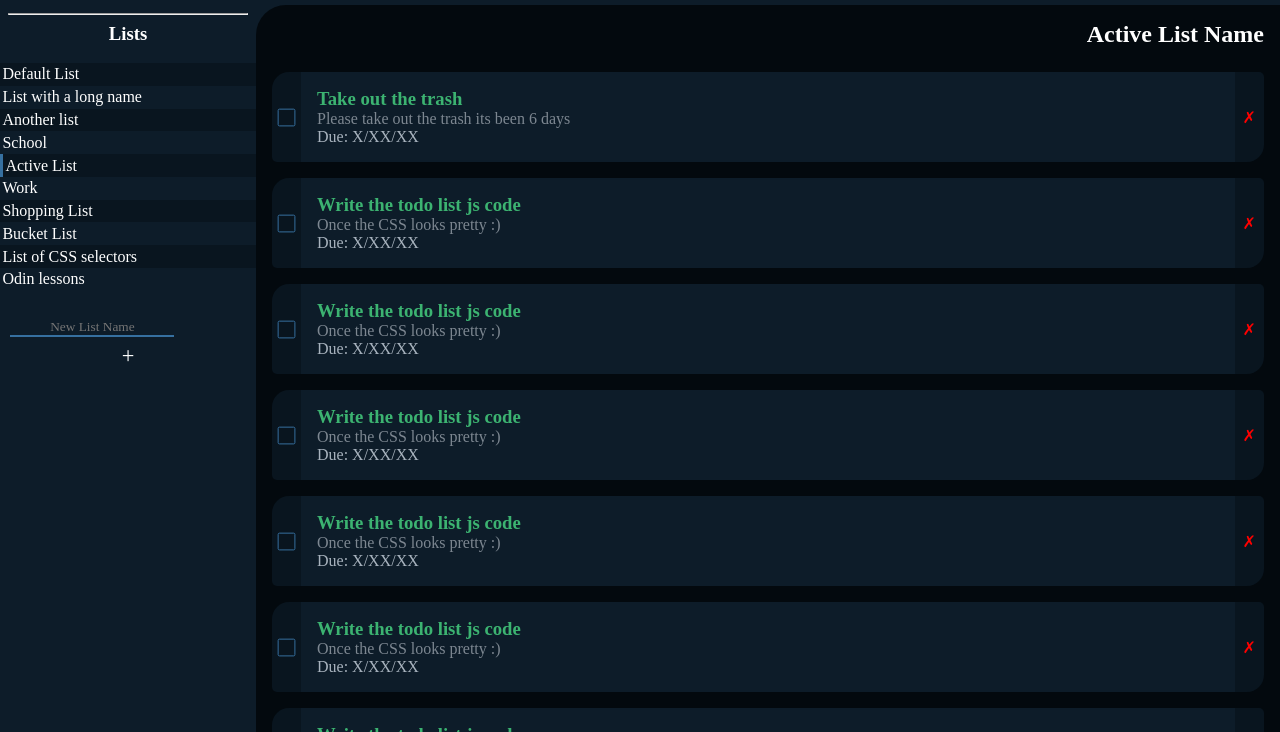
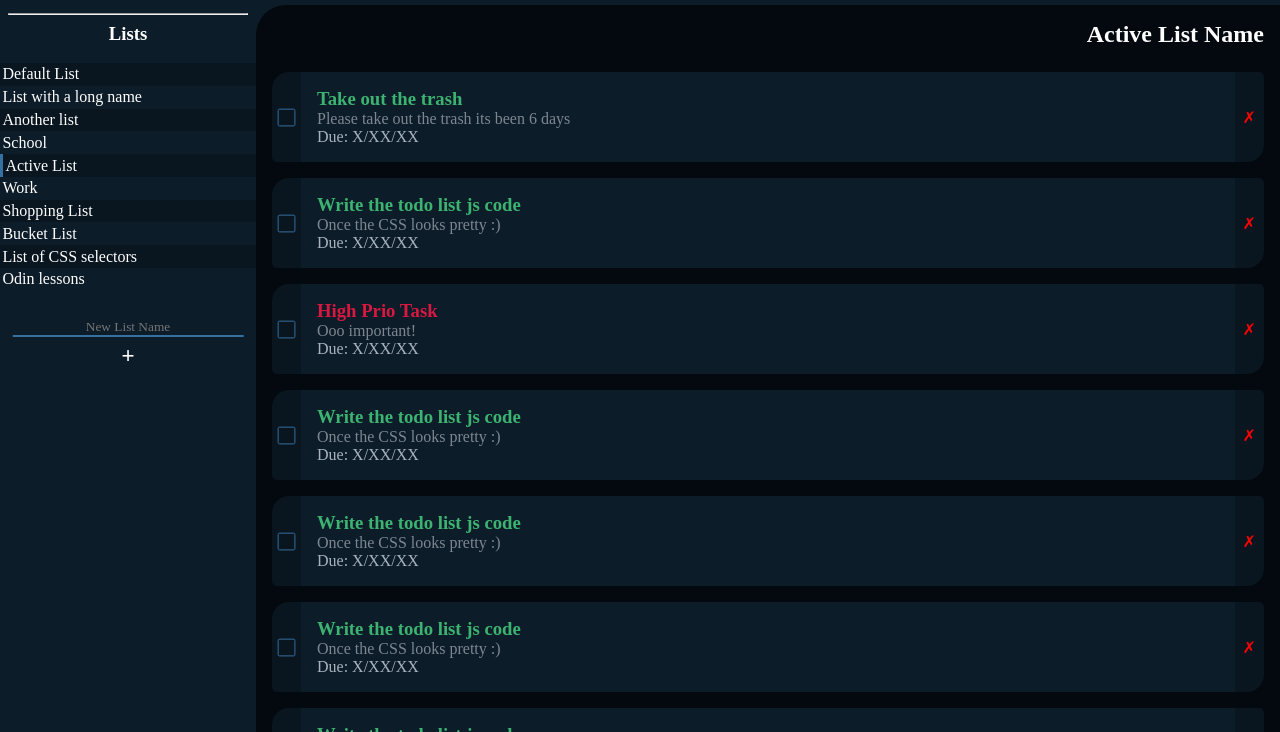
Before and after one commit to antecomp/odin-tasks, a website built with webpack: page dev/static-index.html in a window 1280 px wide. Shown: the part 68-800 px from the top of the page. Built offline with nearby package versions, Linux system fonts and the light colour scheme.

Commit message:
Wrapping up CSS file.

```diff
--- a/dev/static-index.html
+++ b/dev/static-index.html
@@ -34,10 +34,9 @@
                     <!-- Form must have return false to prevent reload -->
                     <form onsubmit="alert(`submitted`); return false">
                         <input placeholder="New List Name" type="text">
+                        <button id="listadd">+</button>
                     </form>
                     </li>
-                    <!-- Maybe make listadd a button inside form that invokes a submit function???-->
-                    <li id="listadd">+</li>
                 </ul>
             </div>
             <div class="main">
@@ -67,13 +66,13 @@
                     <div class="taskright"> ✗ </div>
                 </div>
                 <!------------------------------------------------------->
-                <div class="task">
+                <div class="task priohigh">
                     <div class="taskleft">
                         <input type="checkbox">
                     </div>
                     <div class="taskcenter">
-                        <h3 class="taskname">Write the todo list js code</h3>
-                        <p class="desc">Once the CSS looks pretty :)</p>
+                        <h3 class="taskname">High Prio Task</h3>
+                        <p class="desc">Ooo important!</p>
                         <p class="duedate">Due: X/XX/XX</p>
                     </div>
                     <div class="taskright"> ✗ </div>
--- a/dev/stylesheets/main.css
+++ b/dev/stylesheets/main.css
@@ -11,6 +11,7 @@
     --textc: white;
     --fadedtextc: rgb(125, 135, 145);
     --empc: #3670a0;
+    --hic: rgba(107, 171, 197, 0.555);
 }
 
 body {
@@ -19,7 +20,30 @@ body {
     font-family: Comfortaa;
     /* Prevent I-beam over normal text, looks bad */
     cursor: default;
+    scrollbar-width: thin;
+    scrollbar-color: var(--empc) black;
 }
+
+::-webkit-scrollbar {
+    width: 4px;
+    background-color: #111111;
+}
+
+::-webkit-scrollbar-thumb {
+    color: var(--empc);
+    background-color: var(--empc);
+}
+
+::selection {
+    background: var(--hic);
+    color: black;
+}
+
+  ::-moz-selection {
+    background: var(--hic);
+    color: white;
+ }
+
 
 .container {
     height: 100vh;
@@ -71,15 +95,29 @@ li.active {
     border-left: solid 3px var(--empc);
 }
 
+form {
+    cursor: default;
+}
+
 #listadd {
-    background: var(--bglighter);
+    background: transparent;
     text-align: center;
     font-size: 1.4em;
-    transform: none !important;
+    color: var(--textc);
+    border: none;
+    /* transform: none !important; */
+    position: relative;
+    left: 50%;
+    transform: translateX(-50%);
+    padding-top: 0.5ch;
+    transition: transform ease-in-out 0.2s;
+    cursor: pointer;
+    outline: none;
+    display: block;
 }
 
 #listadd:hover {
-    padding: initial;
+
 }
 
 #listaddname {
@@ -96,6 +134,10 @@ li.active {
     font-family: Comfortaa;
     text-align: center;
     transition: padding ease-in-out 0.2s;
+    width: 98%;
+    position: relative;
+    left: 50%;
+    transform: translateX(-50%)
 }
 
 input[type="text"]:focus-within, input[type="text"]:hover  {
@@ -136,6 +178,18 @@ input[type="text"]:focus-within, input[type="text"]:hover  {
     align-items: center;
     background-color: var(--altbgc);
     border-radius: 17px 0 0 5px;
+}
+
+/* .priohigh .taskleft, .priohigh .taskright {
+    background: #691323;
+}
+
+.priohigh .taskcenter {
+    background: #8f1e32;
+} */
+
+.priohigh .taskname {
+    color: rgb(216, 24, 65);
 }
 
 /* I hate checkboxes */
@@ -193,6 +247,12 @@ input[type="text"]:focus-within, input[type="text"]:hover  {
     color: red;
     display: flex;
     align-items: center;
+    transition: background-color ease-in-out 0.2s, color ease-in-out 0.2s;
+}
+
+.taskright:hover {
+    background-color: rgb(112, 25, 25);
+    color: black;
 }
 
 #newtask {
```
Also changed, not shown: 1 other file.
